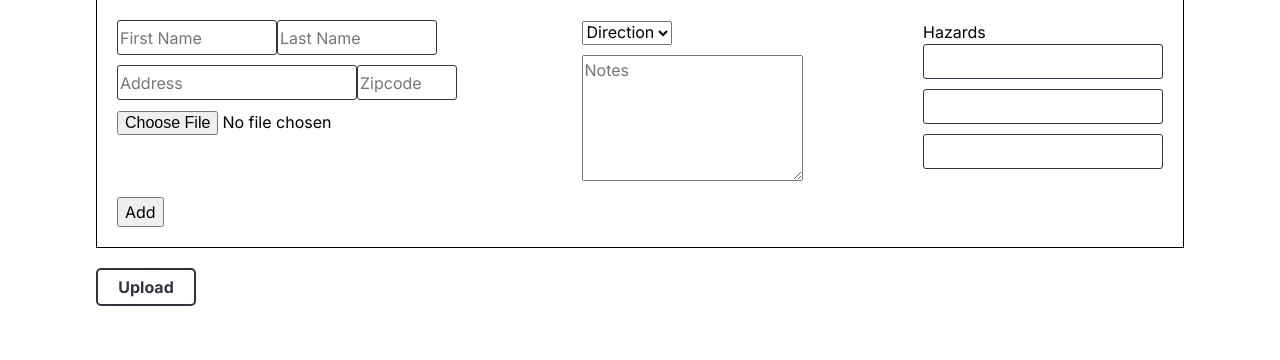
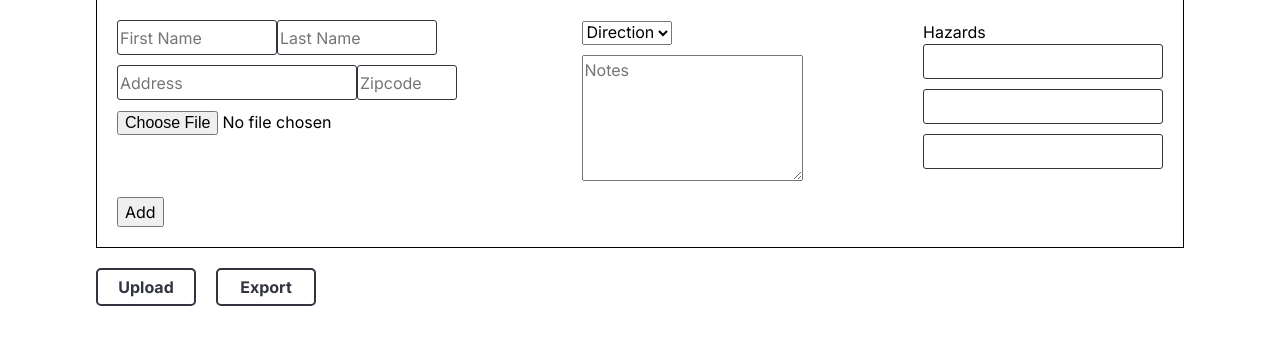
Before and after one commit to bmtymrak/allup-blower, a Django app: page / in a window 1280 px wide. Shown: the part 102-462 px from the top of the page. Run offline with Django 4.2, Linux system fonts and the light colour scheme; the visitor is signed in with stand-in values (Sample User, id 1); data that the repository does not hold is empty.

Commit message:
Added export, changes to upload for no order

```diff
--- a/customers/urls.py
+++ b/customers/urls.py
@@ -5,6 +5,7 @@ from customers.views import (
     CustomerDeleteView,
     CustomerEditView,
     UploadCustomersView,
+    export_customers,
 )
 
 urlpatterns = [
@@ -12,5 +13,6 @@ urlpatterns = [
     path("<int:pk>/edit", CustomerEditView.as_view(), name="customer_edit"),
     path("<int:pk>/", CustomerDetailView.as_view(), name="customer_detail"),
     path("upload/", UploadCustomersView.as_view(), name="upload_customers"),
+    path("export/", export_customers, name="export_customers"),
     path("", CustomerListView.as_view(), name="home"),
 ]
--- a/customers/views.py
+++ b/customers/views.py
@@ -1,6 +1,7 @@
 from django.views.generic import DetailView, TemplateView, DeleteView, FormView
 from django.contrib.auth.mixins import LoginRequiredMixin
-from django.http import HttpResponseRedirect
+from django.contrib.auth.decorators import login_required
+from django.http import HttpResponseRedirect, HttpResponse
 from django.urls import reverse_lazy
 
 from customers.forms import CustomerForm, HazardFormset, CsvUpdateForm
@@ -162,9 +163,52 @@ class UploadCustomersView(LoginRequiredMixin, FormView):
                     zip_code=customer_data_dict["zip_code"],
                 )
 
-                customer.order = customer_data_dict["order"]
+                if customer_data_dict["order"]:
+                    customer.order = customer_data_dict["order"]
+                else:
+                    customer.order = None
+
                 customer.save()
 
-                print(customer)
+        return HttpResponseRedirect(self.get_success_url())
 
-        return HttpResponseRedirect(self.get_success_url())
+
+@login_required
+def export_customers(request):
+
+    response = HttpResponse(
+        content_type="text/csv",
+        headers={"Content-Disposition": 'attachment; filename="customer_export'},
+    )
+
+    writer = csv.writer(response)
+
+    customers = Customer.objects.all()
+
+    writer.writerow(
+        [
+            "first_name",
+            "last_name",
+            "driver",
+            "address",
+            "zip_code",
+            "blowing_direction",
+            "notes",
+            "order",
+        ]
+    )
+    for customer in customers:
+        writer.writerow(
+            [
+                customer.first_name,
+                customer.last_name,
+                "",
+                customer.address,
+                customer.zip_code,
+                customer.blowing_direction,
+                customer.notes,
+                customer.order,
+            ]
+        )
+
+    return response
--- a/static/base.css
+++ b/static/base.css
@@ -311,11 +311,14 @@ a {
 }
 
 .upload-wrapper {
+    display: flex;
+    flex-direction: row;
     width: 85%;
 }
 
 .upload-link-container {
     width: 100px;
+    margin-right: 20px;
 }
 
 .upload-button {
--- a/templates/customers/list.html
+++ b/templates/customers/list.html
@@ -66,14 +66,16 @@
     </form>
 </div>
 
-
-<div class="upload-container">
-    <div class="upload-wrapper">
-        <div class="upload-link-container">
-            <a href="{% url 'upload_customers' %}"><div class="upload-button">Upload</div></a>
+    <div class="upload-container">
+        <div class="upload-wrapper">
+            <div class="upload-link-container">
+                <a href="{% url 'upload_customers' %}"><div class="upload-button">Upload</div></a>
+            </div>
+            <div class="upload-link-container">
+                <a href="{% url 'export_customers' %}"><div class="upload-button">Export</div></a>
+            </div>
         </div>
     </div>
-</div>
 
 <div class="customer-list-container">
     <div class="customer-list-grid">
```
